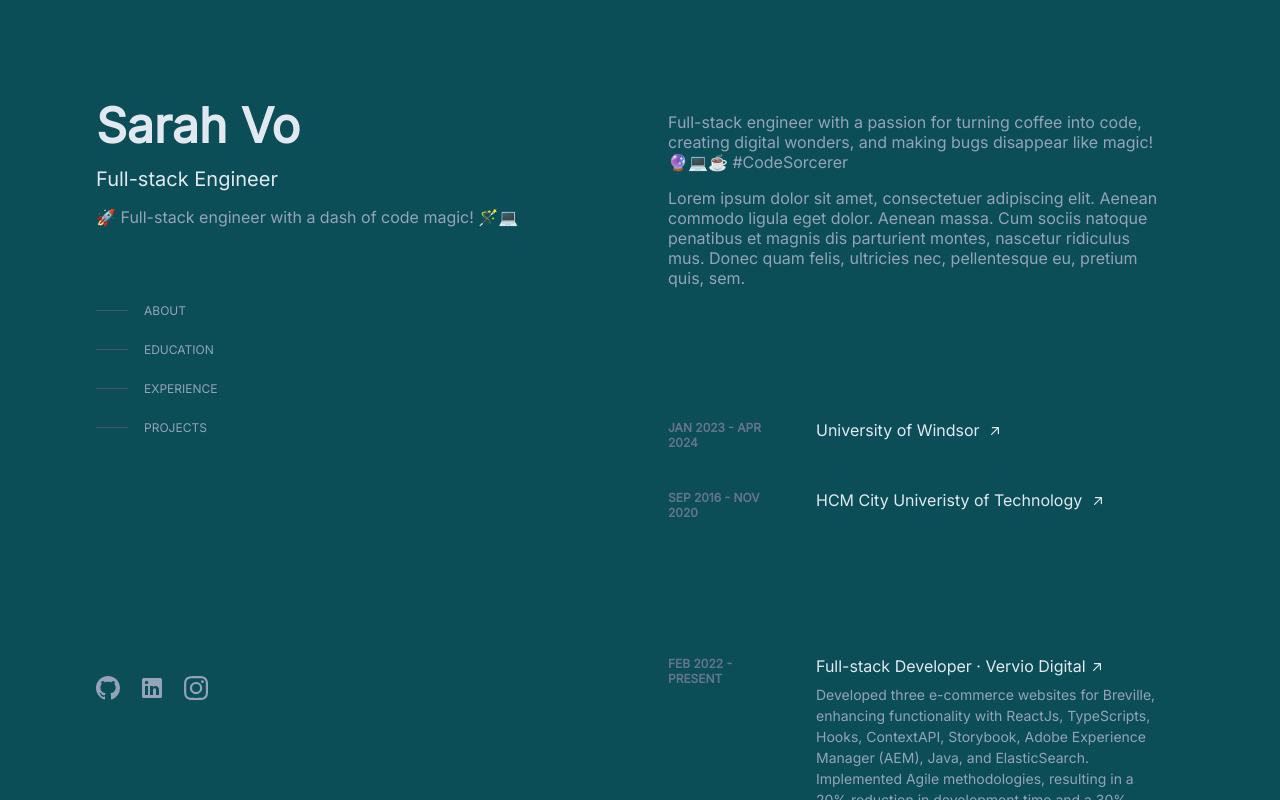
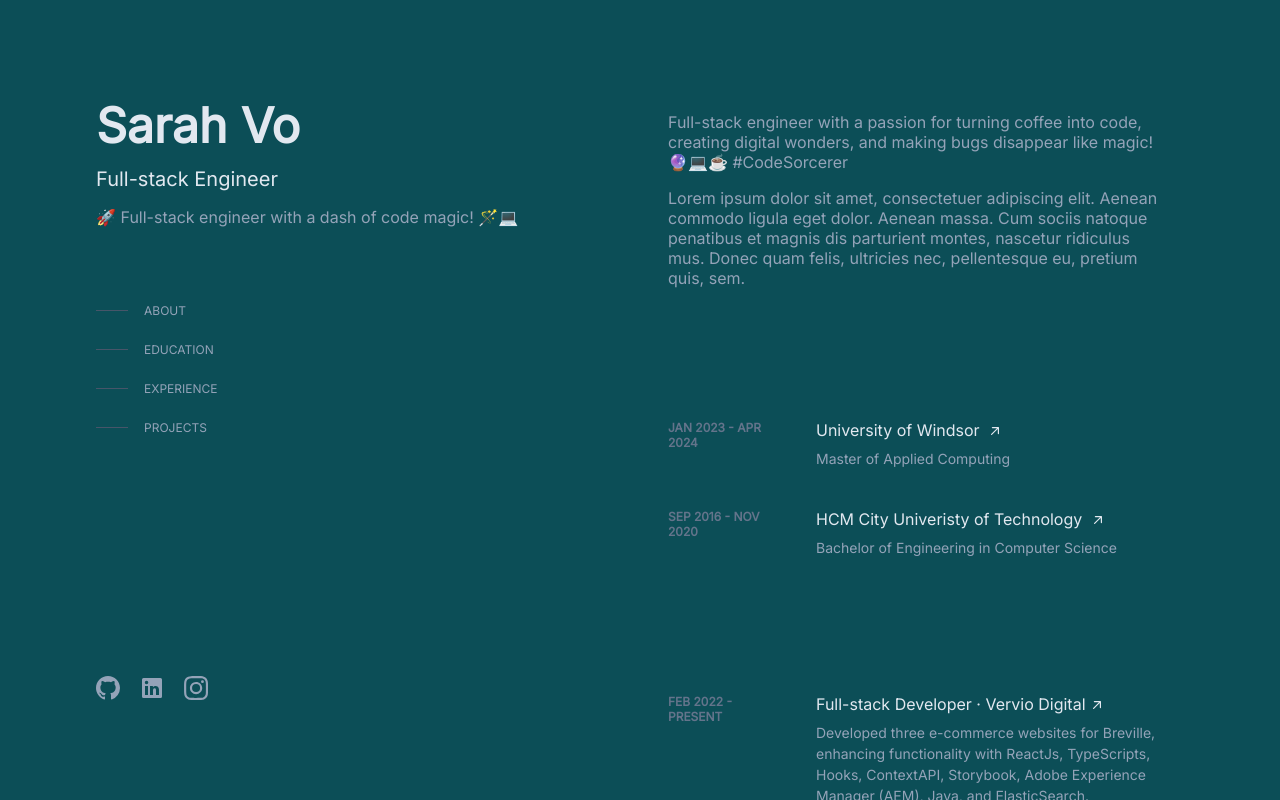
Before and after one commit to sarv19/sarv19.github.io, a React (Vite) app: page /#projects in a window 1280 px wide. Shown: the top 800 px of the page. Built offline with nearby package versions, Linux system fonts and the light colour scheme.

Commit message:
update content

```diff
--- a/src/data/education.json
+++ b/src/data/education.json
@@ -2,11 +2,13 @@
     {
         "time": "Jan 2023 - Apr 2024",
         "title": "University of Windsor",
+        "summary": "Master of Applied Computing",
         "link": "https://www.uwindsor.ca/"
     },
     {
         "time": "Sep 2016 - Nov 2020",
         "title": "HCM City Univeristy of Technology",
+        "summary": "Bachelor of Engineering in Computer Science",
         "link": "https://hcmut.edu.vn/en"
     }
 ]
--- a/src/styles/app.scss
+++ b/src/styles/app.scss
@@ -3,13 +3,13 @@
 .main-body {
     height: 100%;
     min-height: 100vh;
-    padding: 0 6rem;
-
+    padding: 0 1rem;
 
     @media (min-width: 1024px) {
         display: flex;
         justify-content: space-between;
         gap: 1rem;
+        padding: 0 6rem;
     }
 
     &-left {
```
